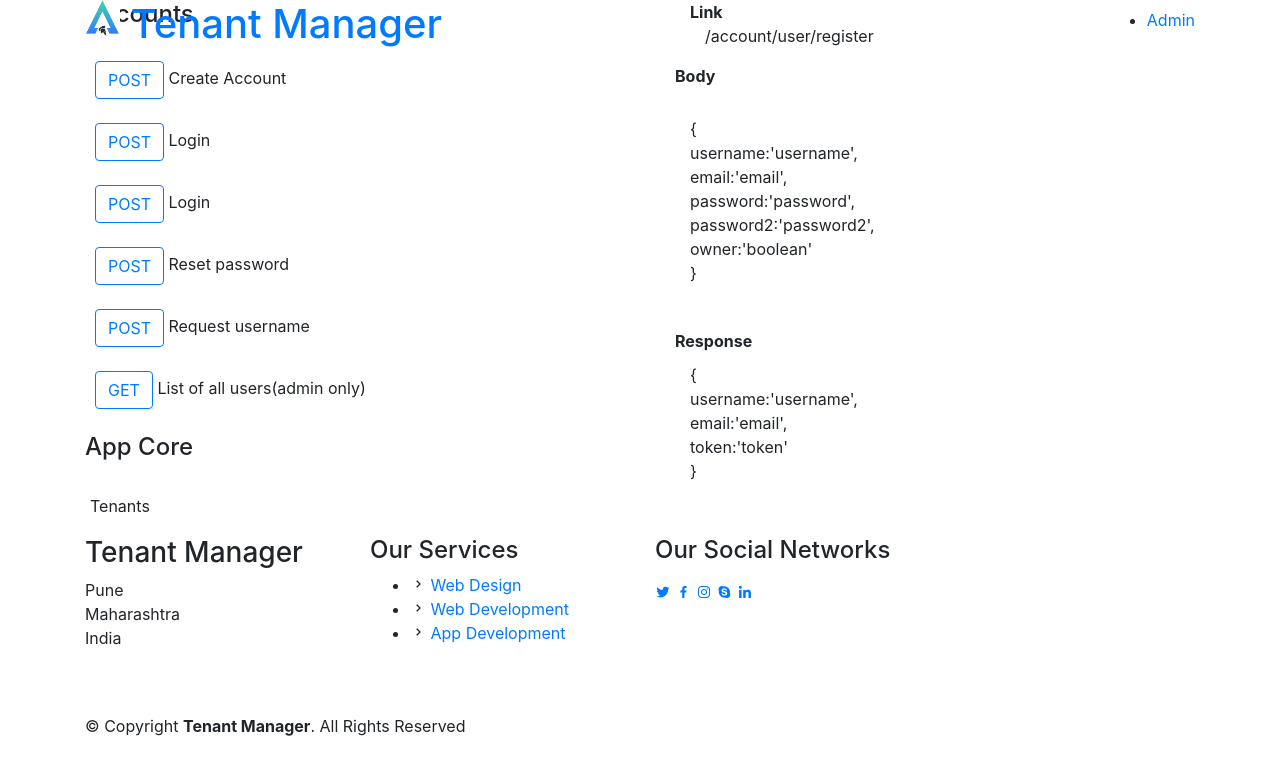
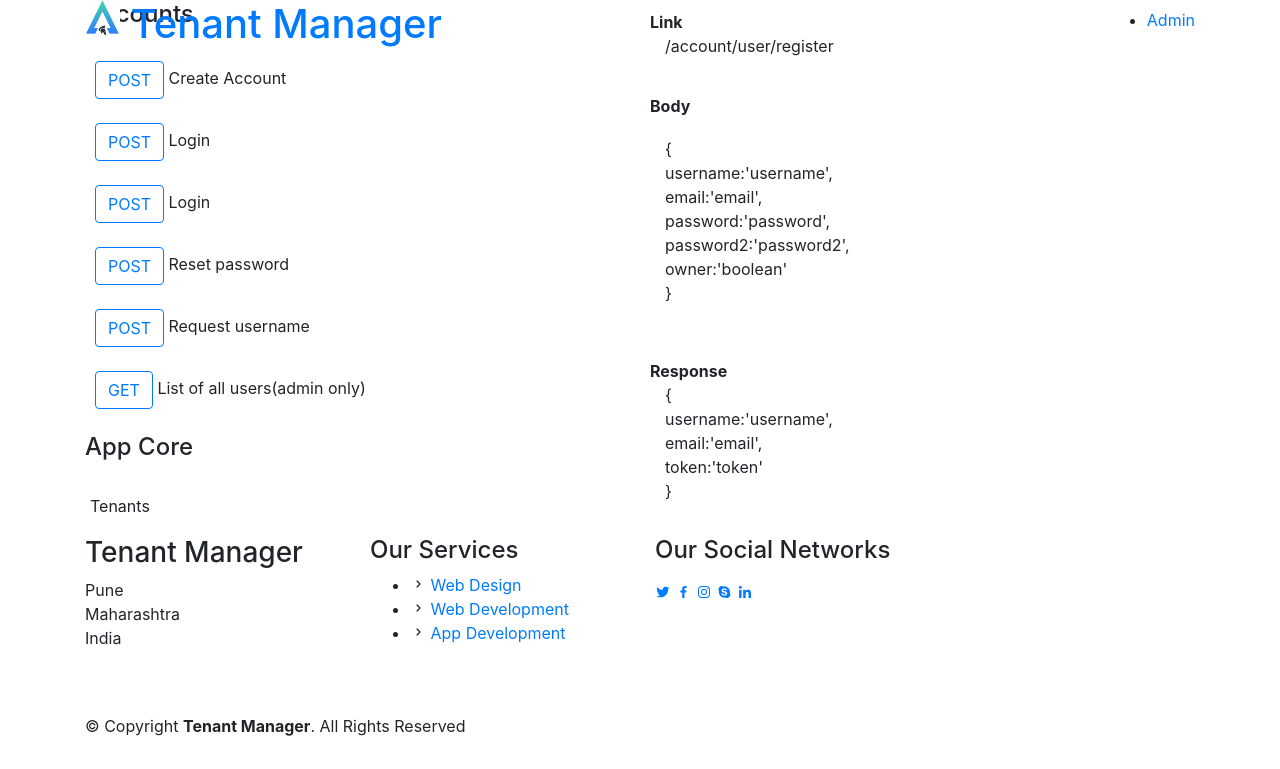
Before and after one commit to gourav-shinde/tenant_master, a Django app: page /app/api in a window 1280 px wide. Shown: the top 769 px of the page. Run offline with Django 3.2, Linux system fonts and the light colour scheme; some libraries are stand-ins or nearby versions.

Commit message:
padding api

```diff
--- a/appcore/templates/api.html
+++ b/appcore/templates/api.html
@@ -84,21 +84,21 @@
                         <div style="margin-left:10px;text-align: left;"><button type="submit" class="btn btn-outline-primary" id='p3' onclick="edited(this.id);">DELETE</button> Delete payment</div><br>
                     </div>
                 </div>
-                <div class="col-lg-6 d-lg-flex flex-lg-column order-1 order-lg-2 hero-img" data-aos="fade-up" style="height:fit-content; padding-left:50px">
+                <div class="col-lg-6 d-lg-flex flex-lg-column order-1 order-lg-2 hero-img" data-aos="fade-up" style="height:fit-content; ">
                     <!-- <textarea name="Body" id="" cols="30" rows="10">Body</textarea>
                     <textarea name="Response" id="" cols="30" rows="10">Response</textarea> -->
-                    <div class="container row" ><strong>Link</strong><br>
-                        <div class="container">
+                    <div class="container row" style="padding: 10px;"><strong>Link</strong><br>
+                        <div class="container" style="text-align: left;">
                             <p id="description">/account/user/register</p>
                         </div>
                     </div>
-                    <div class="container row" style="height:265px;padding: 0px;"><strong>Body</strong>
-                        <div class="container" style="border-radius: 20px;">
+                    <div class="container row" style="height:265px;padding: 10px;"><strong>Body</strong>
+                        <div class="container" style="text-align: left;">
                             <p id="body">{<br> username:'username',<br> email:'email',<br> password:'password',<br> password2:'password2',<br> owner:'boolean'<br>}</p>
                         </div>
                     </div>
-                    <div class="container row" style="height: 180px; padding: 0px;"><strong>Response</strong>
-                    <div class="container" style=" border-radius: 20px;align-self: start;">
+                    <div class="container row" style="height: 180px; padding: 10px;"><strong>Response</strong>
+                    <div class="container" style=" text-align: left;">
                         <p id="response">{<br>username:'username',<br>email:'email',<br>token:'token'<br>}</p>
                     </div>
                 </div>
```
